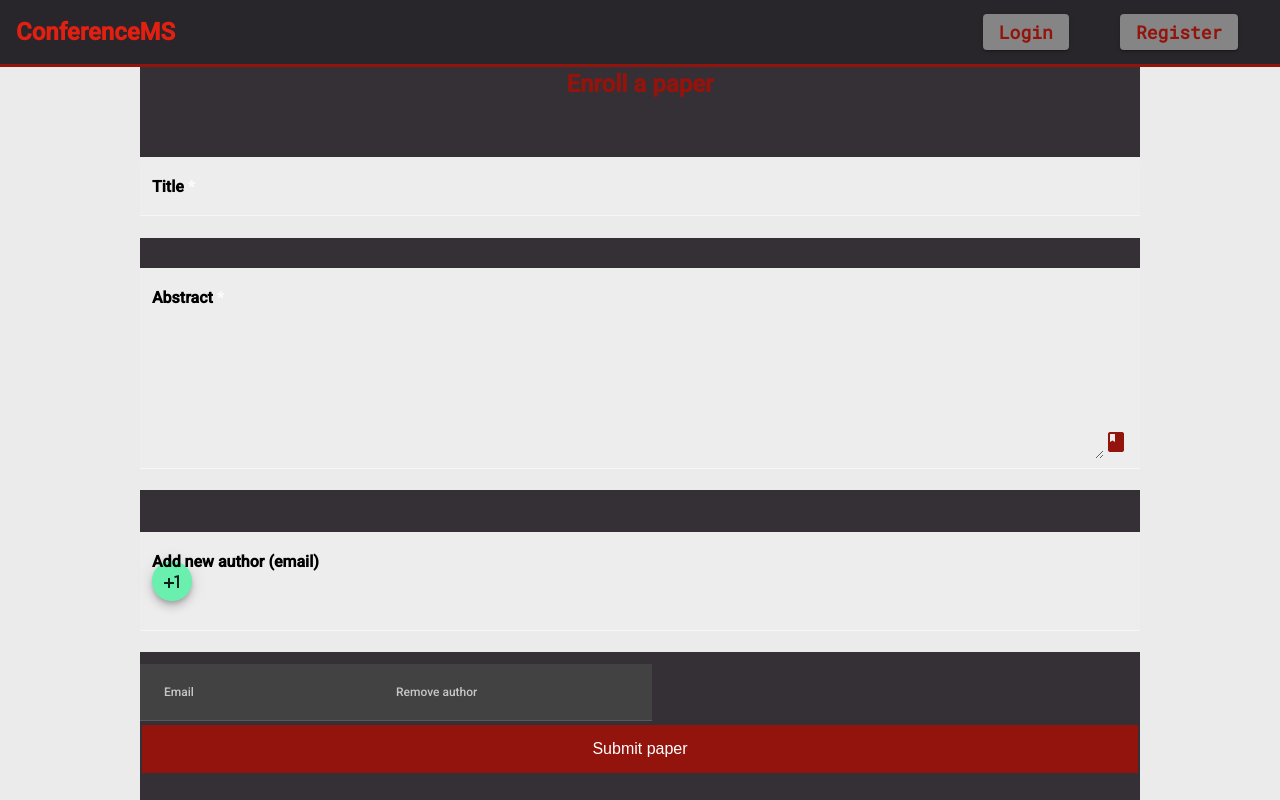
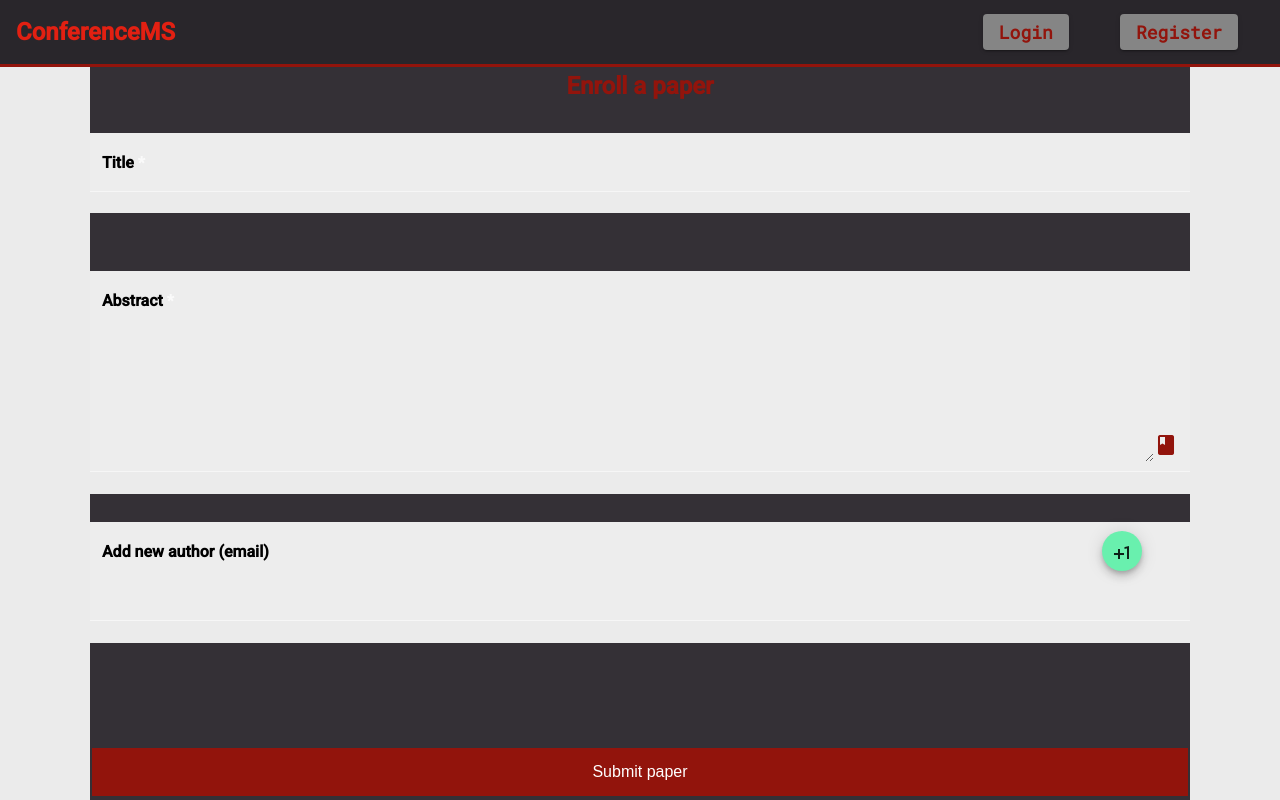
Before and after one commit to carinapetcu/Software-Engineering-FrontEnd, an Angular app in the folder webapp/: page /addPaper in a window 1280 px wide. Built offline with nearby package versions, Linux system fonts and the light colour scheme.

Commit message:
add-paper

```diff
--- a/webapp/src/app/add-paper/add-paper.component.css
+++ b/webapp/src/app/add-paper/add-paper.component.css
@@ -28,19 +28,17 @@ h2{
 mat-form-field{
   background: #EBEBEB;
   color: #92140C;
-  margin-top: 30px;
   font-family: Roboto, "Helvetica Neue", sans-serif;
   font-weight: bolder;
   font-size: medium;
-  width: 1000px;
+  width: 1100px;
+  margin: auto;
 }
+
 mat-label,input,mat-hint{
   color: black;
 }
 
-button{
-
-}
 
 .btn{
   border: none;
@@ -54,6 +52,12 @@ button{
   margin: 2px 1px;
   cursor: pointer;
 
+}
+
+.plusButton{
+  position:relative;
+  left:1000px;
+  bottom: 20px;
 }
 
 .submit-button{
@@ -74,5 +78,6 @@ button{
 }
 
 #authors-table{
-  width: 40vw;
+  width: 1100px;
+  margin:auto;
 }
--- a/webapp/src/app/add-paper/add-paper.component.html
+++ b/webapp/src/app/add-paper/add-paper.component.html
@@ -8,21 +8,24 @@
       <input matInput required placeholder="Title" formControlName="title">
     </mat-form-field>
 
+    <div></div>
     <mat-form-field appearance="fill" class="interact-object">
       <mat-label>Abstract</mat-label>
       <textarea matInput required placeholder="Abstract" formControlName="abstract" id="text-area"></textarea>
       <mat-icon matSuffix>class</mat-icon>
     </mat-form-field>
+
     <div></div>
     <mat-form-field appearance="fill">
       <mat-label>Add new author (email)</mat-label>
-      <button mat-mini-fab color="accent" onclick="addAuthorField()">
+      <button mat-mini-fab color="accent" (click)="addAuthorField()" class="plusButton">
         <mat-icon>plus_one</mat-icon>
       </button>
       <input matInput placeholder="New author" formControlName="author">
     </mat-form-field>
+
   <div></div>
-    <mat-table [dataSource]="authors" id="authors-table">
+    <mat-table [dataSource]="authorDataSource" id="authors-table" *ngIf="authors.length !== 0">
       <ng-container matColumnDef="email">
         <mat-header-cell *matHeaderCellDef>Email</mat-header-cell>
         <mat-cell *matCellDef="let row">{{row.email}}</mat-cell>
@@ -32,7 +35,7 @@
       <ng-container matColumnDef="delete">
         <mat-header-cell *matHeaderCellDef>Remove author</mat-header-cell>
         <mat-cell *matCellDef="let row">
-          <button mat-raised-button class="interact-object">
+          <button mat-raised-button class="interact-object" (click)="removeAuthor(row.author)">
             <mat-icon>close</mat-icon>
           </button>
         </mat-cell>
@@ -41,7 +44,7 @@
       <mat-header-row *matHeaderRowDef="authorColumns"></mat-header-row>
       <mat-row *matRowDef="let row; columns:authorColumns;"></mat-row>
     </mat-table>
-
-    <button class="submit-button" type="submit">Submit paper</button>
+  <div></div>
+    <button class="submit-button" type="submit" (click)="addPaper()">Submit paper</button>
   </div>
 </div>
--- a/webapp/src/app/add-paper/add-paper.component.ts
+++ b/webapp/src/app/add-paper/add-paper.component.ts
@@ -1,6 +1,10 @@
-import {Component, OnInit} from '@angular/core';
+import {ChangeDetectorRef, Component, OnInit} from '@angular/core';
 import {CMSUserService} from '../service/cmsuser.service';
 import {FormBuilder, FormControl} from '@angular/forms';
+import {Paper} from '../domain/paper.model';
+import {PaperService} from '../service/paper.service';
+import {ActivatedRoute, Router} from '@angular/router';
+import {MatTableDataSource} from '@angular/material/table';
 
 @Component({
   selector: 'app-add-paper',
@@ -10,33 +14,40 @@ import {FormBuilder, FormControl} from '@angular/forms';
 export class AddPaperComponent implements OnInit {
 
   newAuthorAdded = false;
-  authors  = new Array<string> ();
+  authors = new Array<object>();
   shortLink = '';
+  paperId: string;
   loading = false; // Flag variable
-  file: File|null; // Variable to store file
+  file: File | null; // Variable to store file
   authorColumns = ['email', 'delete'];
   paperForm = this.formBuilder.group({
     title: new FormControl(''),
     abstract: new FormControl(''),
     author: new FormControl(''),
   });
+  authorDataSource = new MatTableDataSource<object>();
 
   constructor(
     private userService: CMSUserService,
+    private paperService: PaperService,
     private formBuilder: FormBuilder,
+    private router: Router,
+    private route: ActivatedRoute,
   ) {
     this.file = null;
   }
 
-  ngOnInit(): void{
+  ngOnInit(): void {
+    this.paperId = this.route.snapshot.params.id;
     const userId = localStorage.getItem('userId');
     if (userId != null) {
       this.userService.getUser(+userId).subscribe(
         response => {
-          this.authors.push(response.dto.email);
+          this.authors.push({email: response});
         }
       );
     }
+    this.authorDataSource.data = this.authors;
   }
 
 
@@ -62,14 +73,35 @@ export class AddPaperComponent implements OnInit {
 //         );
   }
 
-  addAuthorField(): void{
+  addAuthorField(): void {
+    if (this.authors.length === 3) {
+      alert('to many authors');
+      return;
+    }
     this.newAuthorAdded = true;
     const author = this.paperForm.controls.author.value;
-      this.authors.push(author);
+    this.authors.push({email: author});
+    this.authorDataSource.data = this.authors;
   }
 
-  addPaper(): void{
-
+  addPaper(): void {
+    const title = this.paperForm.controls.title.value;
+    const paperAbstract = this.paperForm.controls.abstract.value;
+    const authorsConverted = new Array<string>();
+    this.authors.forEach(author => authorsConverted.push(author.toString()));
+    const paper = new Paper(title, authorsConverted, paperAbstract);
+    const conferenceId = localStorage.getItem('conferenceId');
+    if (conferenceId !== 'null') {
+      this.paperService.addPaper(+conferenceId, paper).subscribe(
+        response => {
+          const id = this.route.snapshot.paramMap.get('id');
+          this.router.navigate(['/addPaper', {id}]);
+        }
+      );
+    }
   }
 
+  removeAuthor(author: string): void {
+    this.authors.filter(authorItem => authorItem.toString() !== author && authorItem !== this.authors[0]);
   }
+}
--- a/webapp/src/app/domain/paper.model.ts
+++ b/webapp/src/app/domain/paper.model.ts
@@ -2,12 +2,12 @@ import {Author} from './author.domain';
 
 export class Paper{
   title: string;
-  abstract: string;
+  paperAbstract: string;
   authorEmails: Array<string>;
 
-  constructor(title: string, authorEmails: Array<string>, abstract: string){
+  constructor(title: string, authorEmails: Array<string>, paperAbstract: string){
     this.title = title;
-    this.abstract = abstract;
+    this.paperAbstract = paperAbstract;
     this.authorEmails = authorEmails;
   }
 
--- a/webapp/src/app/service/cmsuser.service.ts
+++ b/webapp/src/app/service/cmsuser.service.ts
@@ -21,7 +21,7 @@ export class CMSUserService {
 
   getUser(id: number): Observable<any> {
     const url = `${this.userUrl}/user/${id}/email`;
-    return this.httpClient.get<any>(url);
+    return this.httpClient.get(url, {responseType: 'text'});
   }
 
   login(username: string, password: string): Observable<any>{
```
Lines whose indentation alone changed are shown as unchanged.
